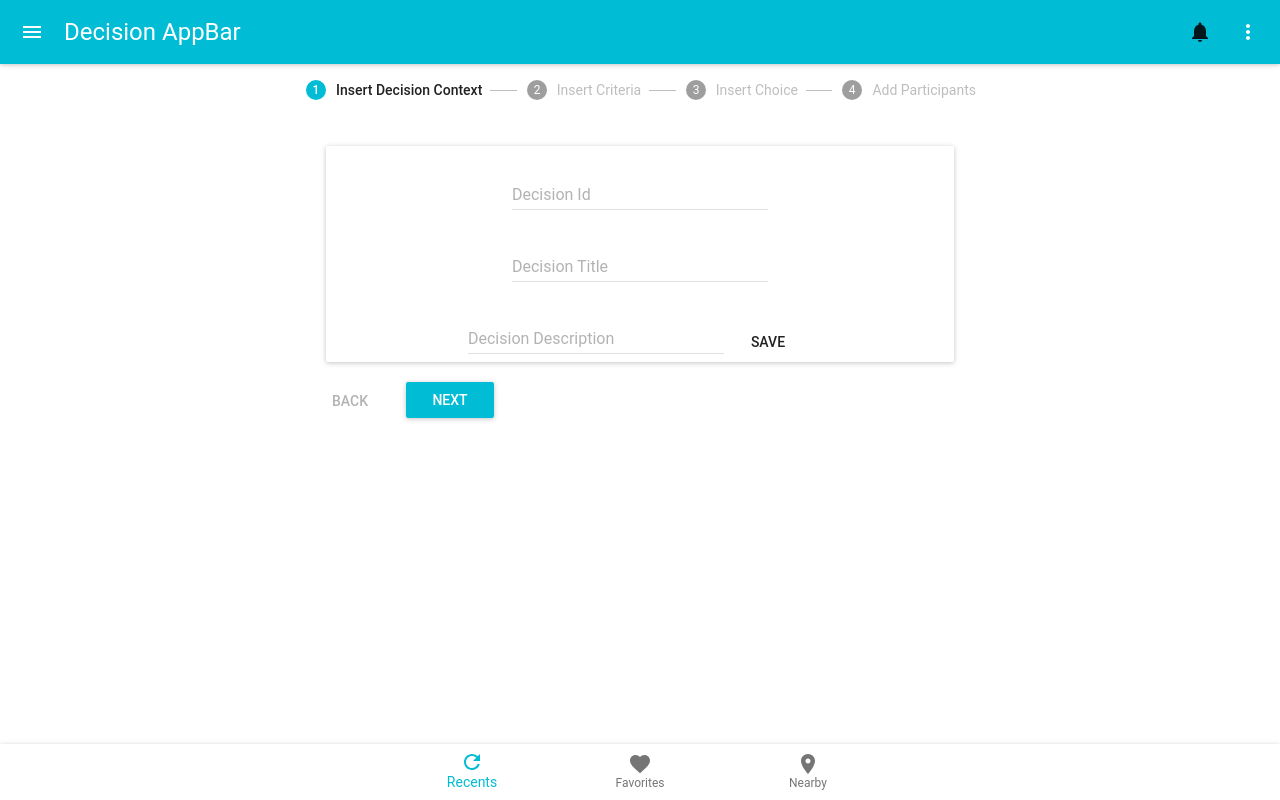
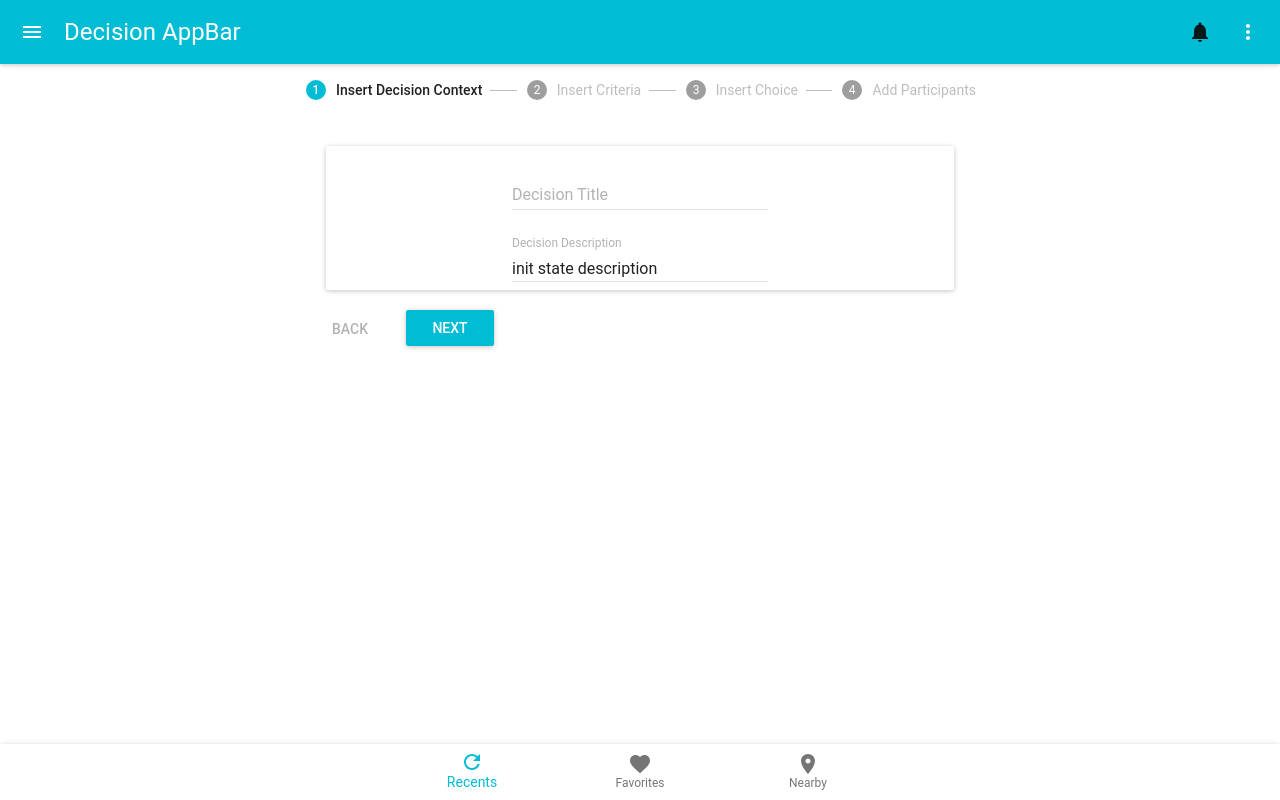
Before and after one commit to leitediogo/flower-frontend, a React (Create React App) app: page /AddDecision in a window 1280 px wide. Built offline with nearby package versions, Linux system fonts and the light colour scheme; what react-tap-event-plugin would draw is missing.

Commit message:
wizard workout

```diff
--- a/src/components/AddDecision.js
+++ b/src/components/AddDecision.js
@@ -16,7 +16,10 @@ class AddDecision extends Component {
     state = {
         finished: false,
         stepIndex: 0,
-        decision: []
+        decision: {
+            title: 'init state title',
+            description: 'init state description'
+        }
     }
 
     handleNext = () => {
@@ -37,7 +40,7 @@ class AddDecision extends Component {
     getStepContent(stepIndex) {
         switch (stepIndex) {
             case 0:
-                return (<AddDecisionContext />)
+                return (<AddDecisionContext title={this.state.decision.title} description={this.state.decision.description} />)
             case 1:
                 return (<AddDecisionCriteria />)
             case 2:
--- a/src/components/AddDecisionContext.js
+++ b/src/components/AddDecisionContext.js
@@ -2,8 +2,6 @@ import React, { Component } from 'react';
 import MuiThemeProvider from 'material-ui/styles/MuiThemeProvider'
 import TextField from 'material-ui/TextField'
 import Paper from 'material-ui/Paper'
-import FlatButton from 'material-ui/FlatButton'
-import agent from 'superagent'
 
 let style = {
     margin: 20,
@@ -11,46 +9,18 @@ let style = {
 }
 
 class AddDecisionContext extends Component {
-    constructor() {
+
+   constructor() {
         super()
-        this.state = {
-            id: 0,
-            title: '',
-            description: '',
-            status: ''
-        }
+        this.state = { id: 0, title: '', description: '', status: '' }
         this.handleChange = this.handleChange.bind(this);
-    }
-
-    saveDecision() {
-        agent.post('http://localhost:3000/api/Decisions')
-            .send({
-                id: this.state.id,
-                name: this.state.title,
-                description: this.state.description,
-                status: "ongoing",
-                createdById: 0,
-                ownerId: 0,
-                categoryId: 1,
-                dueDt: "2016-10-28",
-                creationDt: "2016-10-28",
-                lastUpdateDt: "2016-10-28"
-            })
-            .set('Accept', 'application/json')
-            .end(function(err, res) {
-                if (err || !res.ok) {
-                    console.log('Oh no! error');
-                } else {
-                    console.log('yay got ' + JSON.stringify(res.body));
-                }
-            })
     }
 
     handleChange(name, e) {
         let change = {}
-        change[name] = e.target.value;
-        this.setState(change);
-        console.log(change);
+        change[name] = e.target.value
+        this.setState(change)
+        console.log(change)
     }
 
     render() {
@@ -58,23 +28,19 @@ class AddDecisionContext extends Component {
             <MuiThemeProvider>
                 <Paper zDepth={1} style={style}>
                     <TextField
-                        hintText="Insert Decision Id"
-                        floatingLabelText="Decision Id"
-                        onChange={this.handleChange.bind(this, "id")}
-                        />
-                    <br />
-                    <TextField
+                        ref = "title"
                         hintText="Insert Decision Title"
                         floatingLabelText="Decision Title"
+                        //value={this.props.title}
                         onChange={this.handleChange.bind(this, "title")}
                         />
                     <br />
                     <TextField
                         hintText="Insert Decision Descritption"
                         floatingLabelText="Decision Description"
-                        onChange={this.handleChange.bind(this, "description")}
+                        value={this.props.description}
+                        //onChange={this.handleChange.bind(this, "description")}
                         />
-                        <FlatButton label="Save" onTouchTap={this.saveDecision.bind(this)} href="/" />
                 </Paper>
             </MuiThemeProvider>
         );
```
